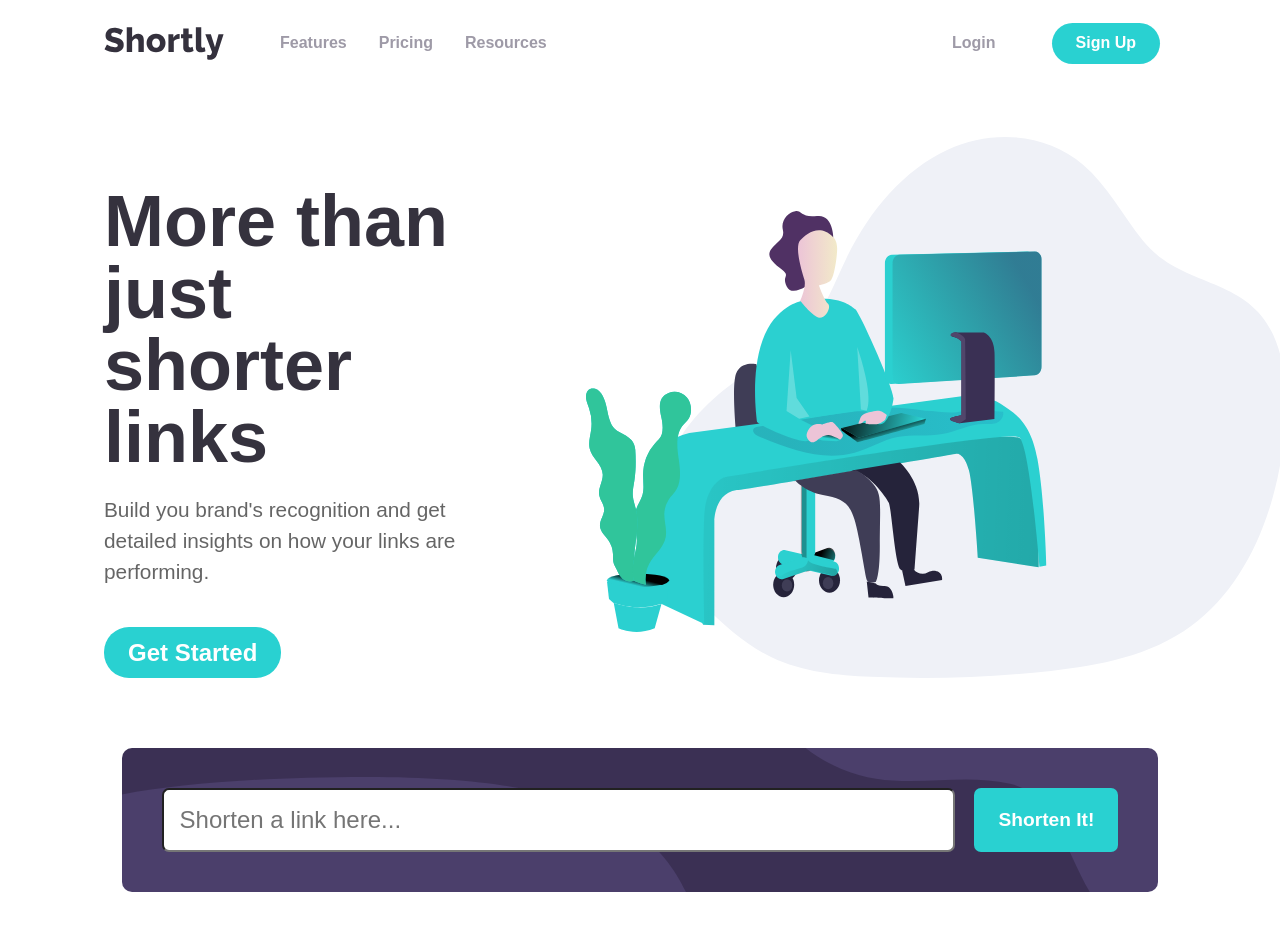
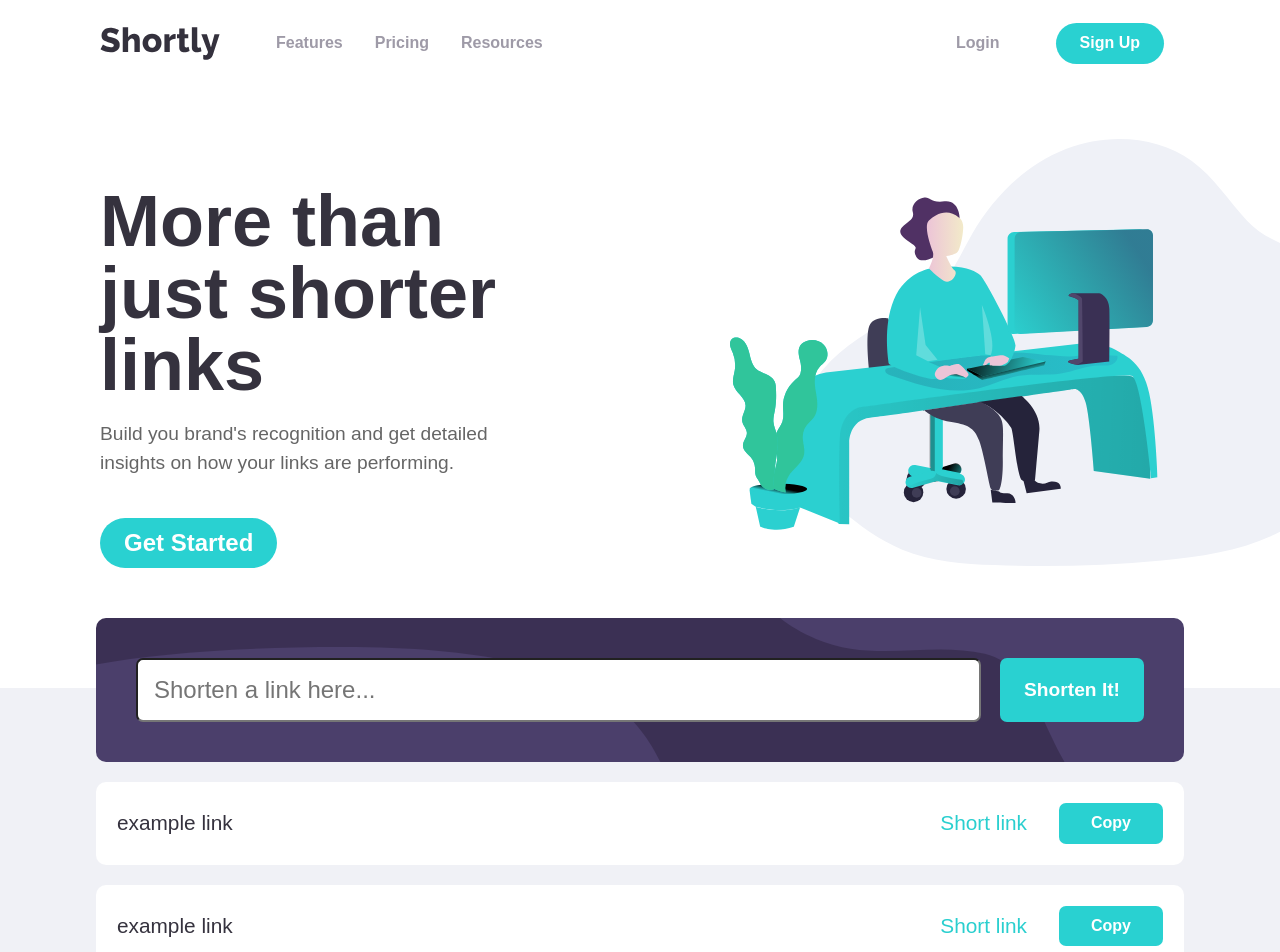
Before and after one commit to pesto-students/p3-harsh-chaytan5, a React (Create React App) app in the folder Week-10/shortly-link-shortner/: page / in a window 1280 px wide. Shown: the top 952 px of the page. Before the commit the page ends 912 px from the top, so only its background shows below. Built offline with nearby package versions, Linux system fonts and the light colour scheme.

Commit message:
made changes for shortener component

```diff
--- a/Week-10/shortly-link-shortner/src/components/Shortener.js
+++ b/Week-10/shortly-link-shortner/src/components/Shortener.js
@@ -1,12 +1,15 @@
-import { Button } from "./styled/Button.styled";
+import ShortenerInput from "./ShortenerInput";
+import ShortenerResult from "./ShortenerResult";
 import { StyledShortener } from "./styled/Shortener.styled";
 
 
 export default function Shortener() {
-    return <StyledShortener>
-        <form action="">
-            <input type="link" placeholder="Shorten a link here..." />
-            <Button borderRadius= '7px' fontSize= '1.2rem'>Shorten It!</Button>
-        </form>
-    </StyledShortener>
+    return <>
+        <StyledShortener>
+            <ShortenerInput />
+            <ShortenerResult />
+            <ShortenerResult />
+            <ShortenerResult />
+        </StyledShortener>
+    </>
 }
--- a/Week-10/shortly-link-shortner/src/components/styled/Button.styled.js
+++ b/Week-10/shortly-link-shortner/src/components/styled/Button.styled.js
@@ -2,7 +2,7 @@ import styled from "styled-components";
 
 export const Button = styled.button`
     border: 0;
-    padding:  0.7rem 1.5rem;
+    padding:${({ padding }) => padding || '0.7rem 1.5rem'}  ;
     margin: ${({ margin }) => margin || '1rem'};
     font-weight: bold;
     font-size: ${({ fontSize }) => fontSize || '1rem'};
--- a/Week-10/shortly-link-shortner/src/components/styled/Container.styled.js
+++ b/Week-10/shortly-link-shortner/src/components/styled/Container.styled.js
@@ -1,9 +1,10 @@
 import  styled  from 'styled-components'
 
 const Container = styled.div`
-    width: 90vw;
+    width: 100vw;
     max-width: 100%;
     margin: 0 auto;
+    /* background-color: aqua; */
 `
 
 export default Container;
--- a/Week-10/shortly-link-shortner/src/components/styled/Flex.styled.js
+++ b/Week-10/shortly-link-shortner/src/components/styled/Flex.styled.js
@@ -4,8 +4,9 @@ import styled from "styled-components";
 export const Flex = styled.div`
 
     display: flex;
-    padding: 50px 0;
-
+    padding:${({ padding }) => padding || '50px 0'}  ;
+    justify-content: space-between;
+    align-items: center;
     & h1{
         font-size: 4.5rem;
         font-weight: 800;
@@ -15,7 +16,23 @@ export const Flex = styled.div`
     }
 
     & p{
+        font-size: 1.2rem;
+        margin-bottom: 40px;
+
+    }
+
+    & a{
+        text-decoration: none;
         font-size: 1.3rem;
-        margin-bottom: 40px;
+        padding: 1rem;
+    }
+
+    & .og-link{
+        flex-grow: 1;
+        color: ${({theme}) => theme.colors.veryDarkBlue};
+    }
+
+    & .result-link{
+        color: ${({theme}) => theme.colors.cyan};
     }
 `
--- a/Week-10/shortly-link-shortner/src/components/styled/Global.styled.js
+++ b/Week-10/shortly-link-shortner/src/components/styled/Global.styled.js
@@ -11,6 +11,7 @@ export const GlobalStyle = createGlobalStyle`
         font-family: 'Poppins', sans-serif;
         font-size: 1.15em;
         margin: 0;
+        background-color: #f0f1f6;
     }
 
     p{
--- a/Week-10/shortly-link-shortner/src/components/styled/Header.styled.js
+++ b/Week-10/shortly-link-shortner/src/components/styled/Header.styled.js
@@ -2,7 +2,8 @@ import styled from "styled-components";
 
 export const StyledHeader = styled.header`
     background-color: #fff;
-    padding: 0 40px;
+    padding: 0 100px 70px;
+    overflow: hidden;
     `;
 
 export const Nav = styled.nav`
@@ -37,7 +38,8 @@ export const Logo = styled.img`
 `
 
 export const Img = styled.img`
-    width: 700px;
+    width: 650px;
     position: relative;
-    left: 110px
+    left: 200px;
+
 `
--- a/Week-10/shortly-link-shortner/src/components/styled/Shortener.styled.js
+++ b/Week-10/shortly-link-shortner/src/components/styled/Shortener.styled.js
@@ -1,22 +1,9 @@
 import styled from "styled-components";
 
 export const StyledShortener = styled.div`
-    width: 90%;
-    background-color: ${({ theme }) => theme.colors.darkViolet};
-    background-image: url('./images/bg-shorten-desktop.svg');
+    position: relative;
+    top: -90px;
+    width: 85%;
     margin: 20px auto;
-    border-radius: 10px;
 
-    & > form{
-        padding: 1.5rem;
-        display: flex;
-        & > input{
-            flex-grow: 1;
-            padding: 1rem;
-            border-radius: 7px;
-            font-size: 1.5rem;
-            margin: 1rem 0.2rem 1rem 1rem;
-        }
-
-    }
 `
```
